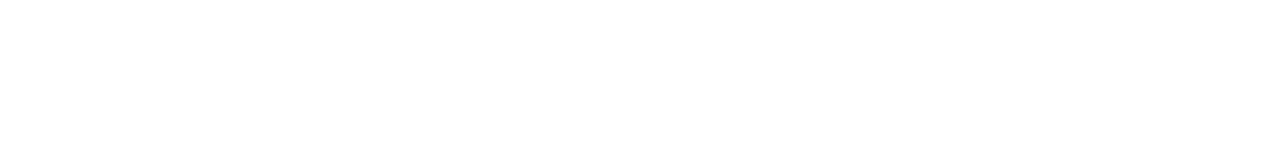
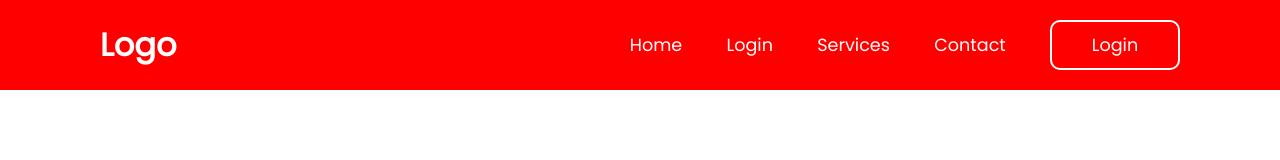
Before and after one commit to Jojokristiadi/login-register-easy, a plain HTML site: page index.html in a window 1280 px wide. Drawn offline with Linux system fonts and the light colour scheme.

Commit message:
50 % process

```diff
--- a/index.html
+++ b/index.html
@@ -5,8 +5,19 @@
     <meta http-equiv="X-UA-Compatible" content="IE=edge">
     <meta name="viewport" content="width=device-width, initial-scale=1.0">
     <title>Create login and register easy model</title>
+    <link rel="stylesheet" href="stylesheet.css">
 </head>
 <body>
-
+    <header>
+        <h2 class="logo">Logo</h2>
+        <nav class="navigation">
+            <a href="#">Home</a>
+            <a href="#">Login</a>
+            <a href="#">Services</a>
+            <a href="#">Contact</a>
+            <button class="btn-popup">Login</button>
+        </nav>
+    </header>
+    <script src="script.js"></script>
 </body>
 </html>
--- /dev/null
+++ b/stylesheet.css
@@ -0,0 +1,59 @@
+@import url('https://fonts.googleapis.com/css?family=Poppins');
+
+* {
+    margin:0;
+    padding:0;
+    box-sizing: border-box;
+    font-family: 'Poppins', sans-serif;
+
+}
+
+header {
+    position: fixed;
+    top: 0;
+    left: 0;
+    width: 100%;
+    padding: 20px 100px;
+    background: red;
+    display: flex;
+    justify-content: space-between;
+    align-items:center;
+    z-index: 99;
+}
+
+.logo {
+    font-size: 2em;
+    color:#fff;
+    user-select: none;
+}
+
+.navigation a {
+    position: relative;
+    font-size: 1.1em;
+    color:#fff;
+    text-decoration: none;
+    font-weight: 500;
+    margin-left:40px ;
+}
+
+.navigation .btn-popup {
+    width: 130px;
+    height: 50px;
+    background: transparent;
+    border: solid #fff 2px;
+    outline: none;
+    border-radius: 10px;
+    cursor: pointer;
+    font-size: 1.1em;
+    color: #fff;
+    font-weight: 500;
+    margin-left: 40px;
+    transition:.4s;
+
+}
+
+.navigation .btn-popup:hover {
+    background: #fff;
+    color:#162938;
+
+}
```
Also changed, not shown: script.js (added).
